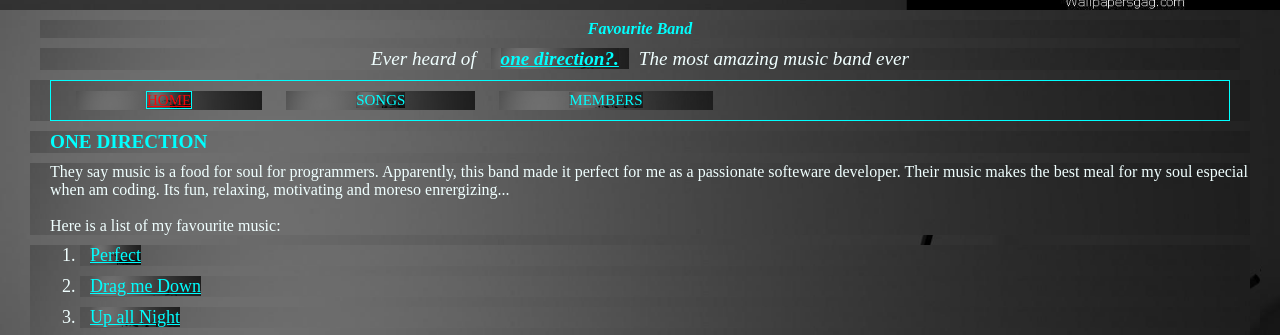
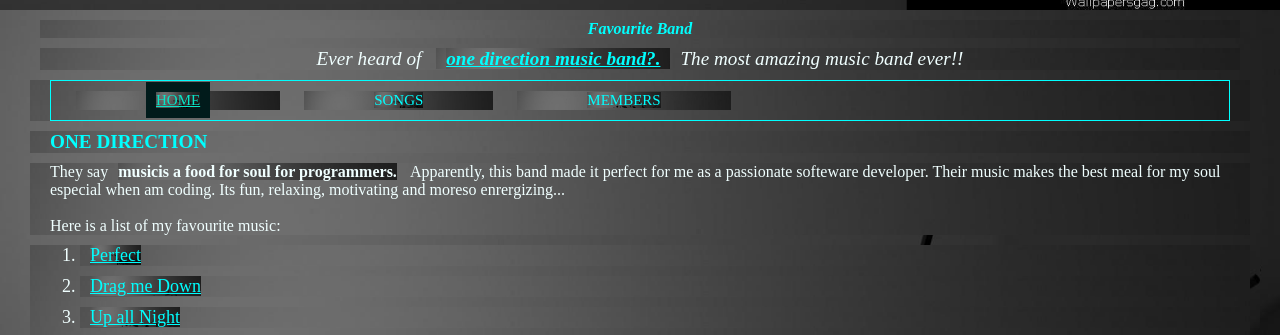
Before and after one commit to Rubyroy12/week1-favourite_band, a plain HTML site: page fband.html in a window 1280 px wide. In both pictures the pointer is over the link "HOME". Shown: the top 335 px of the page. Drawn offline with Linux system fonts and the light colour scheme.

Commit message:
add strong tag to the part of introduction

```diff
--- a/fband.css
+++ b/fband.css
@@ -111,5 +111,7 @@ ul{
 }
 .navigation li a:hover{
     text-decoration: underline;
-    border: 0.5px solid aqua;
+    border: 0.5px solid rgb(1, 27, 27);
+    border-width: 10px;
+    color:rgb(8, 230, 200);
 }
--- a/fband.html
+++ b/fband.html
@@ -12,7 +12,7 @@
 <body>
     <div id="frontlinepost">
         <h1>Favourite Band</h1>
-        <p class="frontline">Ever heard of <strong><a href="#">one direction?.</a></strong>The most amazing music band ever </p>
+        <p class="frontline">Ever heard of <strong><a href="#">one direction music band?.</a></strong>The most amazing music band ever!! </p>
     </div>
 <div class="navigation">
     <nav id="nav">
@@ -26,7 +26,7 @@
 
     <h2>ONE DIRECTION</h2>
 
-    <p class="frontline2"> They say music is a food for soul for programmers. Apparently, this band made it perfect for
+    <p class="frontline2"> They say<strong>musicis a food for soul for programmers.</strong>  Apparently, this band made it perfect for
         me as a passionate softeware developer.
         Their music makes the best meal for my soul especial when am coding. Its fun, relaxing, motivating and moreso
         enrergizing...
```
